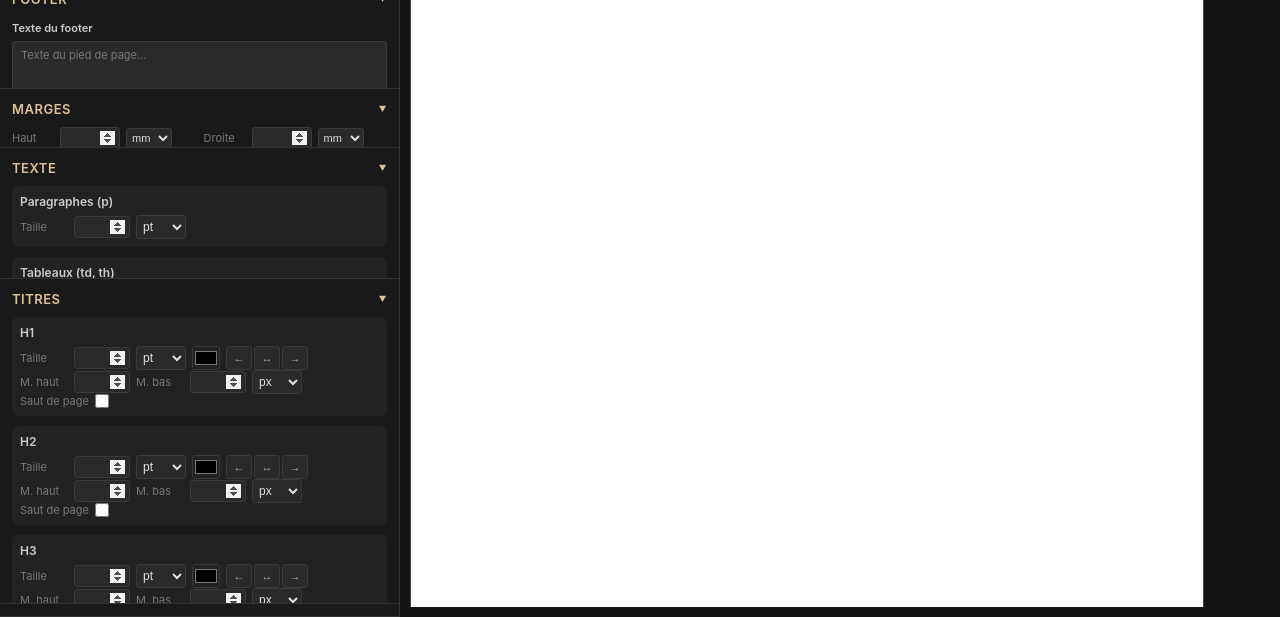
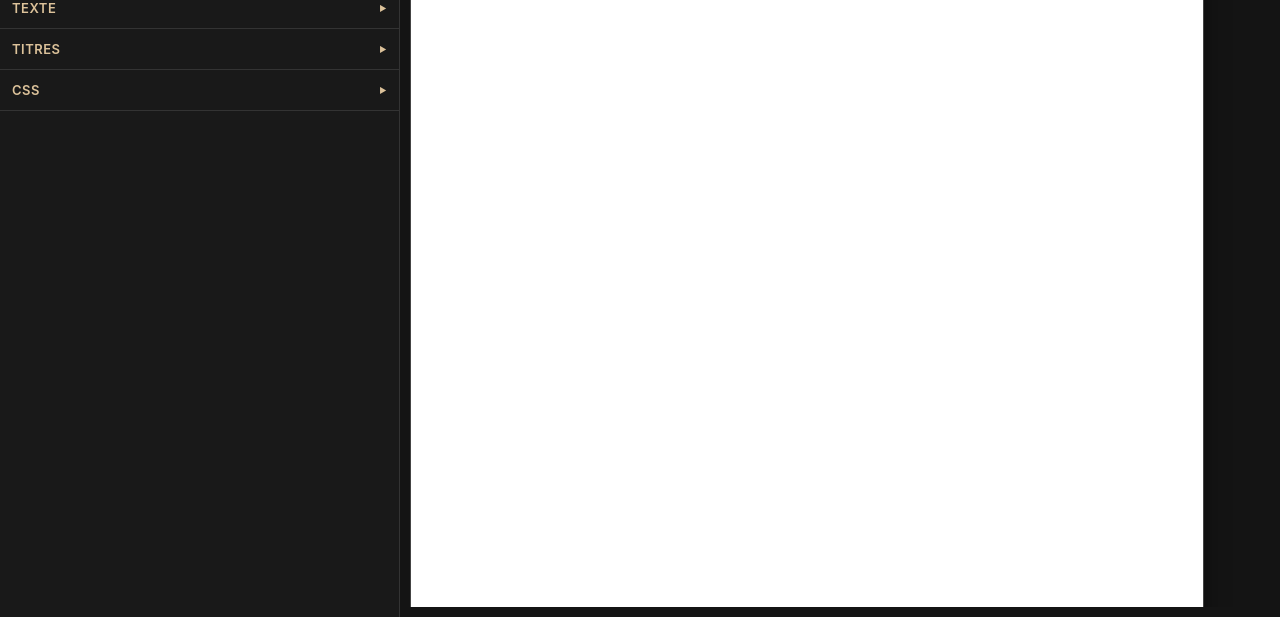
Before and after one commit to victorprouff/mdpdf-template-builder, a website: page public/index.html in a window 1280 px wide. Shown: the part 183-800 px from the top of the page. Drawn offline with nearby package versions, Linux system fonts and the light colour scheme; no server answers.

Commit message:
Refactor des sections du panneau de contrôle : suppression de l'état ouvert par défaut des accordéons, ajustement de la structure du panneau CSS et amélioration de la gestion de la hauteur pour l'éditeur.

```diff
--- a/public/css/app.css
+++ b/public/css/app.css
@@ -121,10 +121,8 @@ html, body {
 .panel-left {
   width: 400px;
   min-width: 320px;
-  display: flex;
-  flex-direction: column;
   border-right: 1px solid var(--border-main);
-  overflow: hidden;
+  overflow-y: auto;
 }
 
 .panel-right {
@@ -140,13 +138,6 @@ html, body {
   overflow-y: auto;
 }
 
-.panel-section--editor {
-  flex: 1;
-  display: flex;
-  flex-direction: column;
-  overflow: hidden;
-  padding-bottom: 0;
-}
 
 .panel-heading {
   font-size: 13px;
@@ -156,3 +147,11 @@ html, body {
   color: var(--accent);
   margin-bottom: 10px;
 }
+
+.accordion .panel-heading {
+  margin-bottom: 0;
+}
+
+.accordion.open .panel-heading {
+  margin-bottom: 8px;
+}
--- a/public/css/controls.css
+++ b/public/css/controls.css
@@ -268,14 +268,18 @@
 
 /* CodeMirror container */
 #css-editor-container {
-  flex: 1;
-  overflow: hidden;
+  height: 400px;
 }
 
 #css-editor-container .CodeMirror {
   height: 100%;
   font-size: 12px;
   background: var(--bg-editor);
+}
+
+/* Editor accordion needs extra max-height to fit CodeMirror */
+.accordion--editor.open .accordion-body {
+  max-height: 500px;
 }
 
 /* Light theme CodeMirror overrides */
--- a/public/index.html
+++ b/public/index.html
@@ -34,7 +34,7 @@
   <main class="layout">
     <!-- Left panel: controls + CSS editor -->
     <aside class="panel-left">
-      <div class="panel-section accordion open" data-accordion>
+      <div class="panel-section accordion" data-accordion>
         <h2 class="panel-heading accordion-toggle" data-accordion-toggle>
           Header
           <span class="accordion-chevron">&#9654;</span>
@@ -43,7 +43,7 @@
           <div id="header-controls"></div>
         </div>
       </div>
-      <div class="panel-section accordion open" data-accordion>
+      <div class="panel-section accordion" data-accordion>
         <h2 class="panel-heading accordion-toggle" data-accordion-toggle>
           Footer
           <span class="accordion-chevron">&#9654;</span>
@@ -52,7 +52,7 @@
           <div id="footer-controls"></div>
         </div>
       </div>
-      <div class="panel-section accordion open" data-accordion>
+      <div class="panel-section accordion" data-accordion>
         <h2 class="panel-heading accordion-toggle" data-accordion-toggle>
           Marges
           <span class="accordion-chevron">&#9654;</span>
@@ -61,7 +61,7 @@
           <div id="margin-controls"></div>
         </div>
       </div>
-      <div class="panel-section accordion open" data-accordion>
+      <div class="panel-section accordion" data-accordion>
         <h2 class="panel-heading accordion-toggle" data-accordion-toggle>
           Texte
           <span class="accordion-chevron">&#9654;</span>
@@ -70,7 +70,7 @@
           <div id="text-controls"></div>
         </div>
       </div>
-      <div class="panel-section accordion open" data-accordion>
+      <div class="panel-section accordion" data-accordion>
         <h2 class="panel-heading accordion-toggle" data-accordion-toggle>
           Titres
           <span class="accordion-chevron">&#9654;</span>
@@ -79,9 +79,14 @@
           <div id="heading-controls"></div>
         </div>
       </div>
-      <div class="panel-section panel-section--editor">
-        <h2 class="panel-heading">CSS</h2>
-        <div id="css-editor-container"></div>
+      <div class="panel-section accordion accordion--editor" data-accordion>
+        <h2 class="panel-heading accordion-toggle" data-accordion-toggle>
+          CSS
+          <span class="accordion-chevron">&#9654;</span>
+        </h2>
+        <div class="accordion-body">
+          <div id="css-editor-container"></div>
+        </div>
       </div>
     </aside>
 
```
